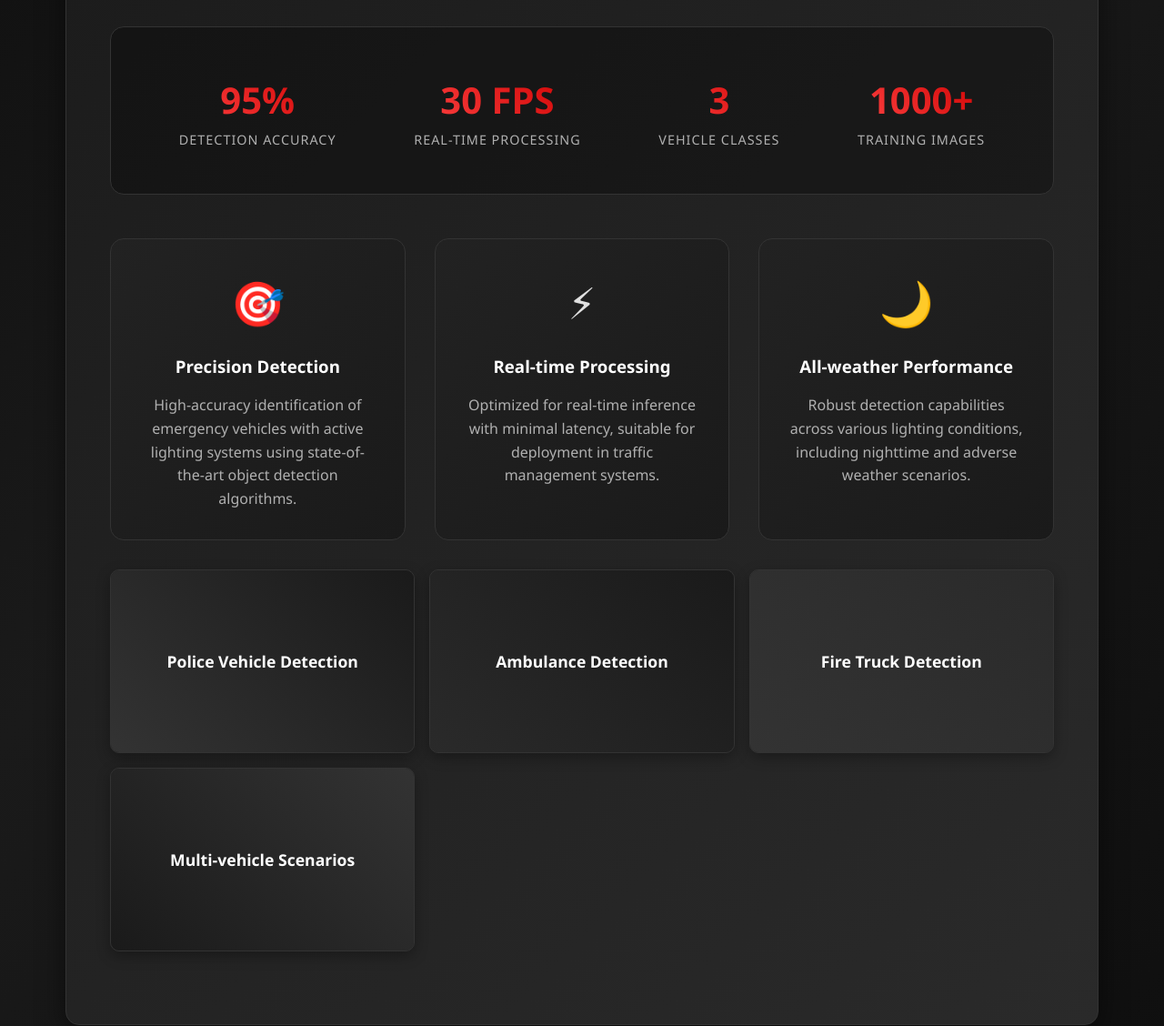
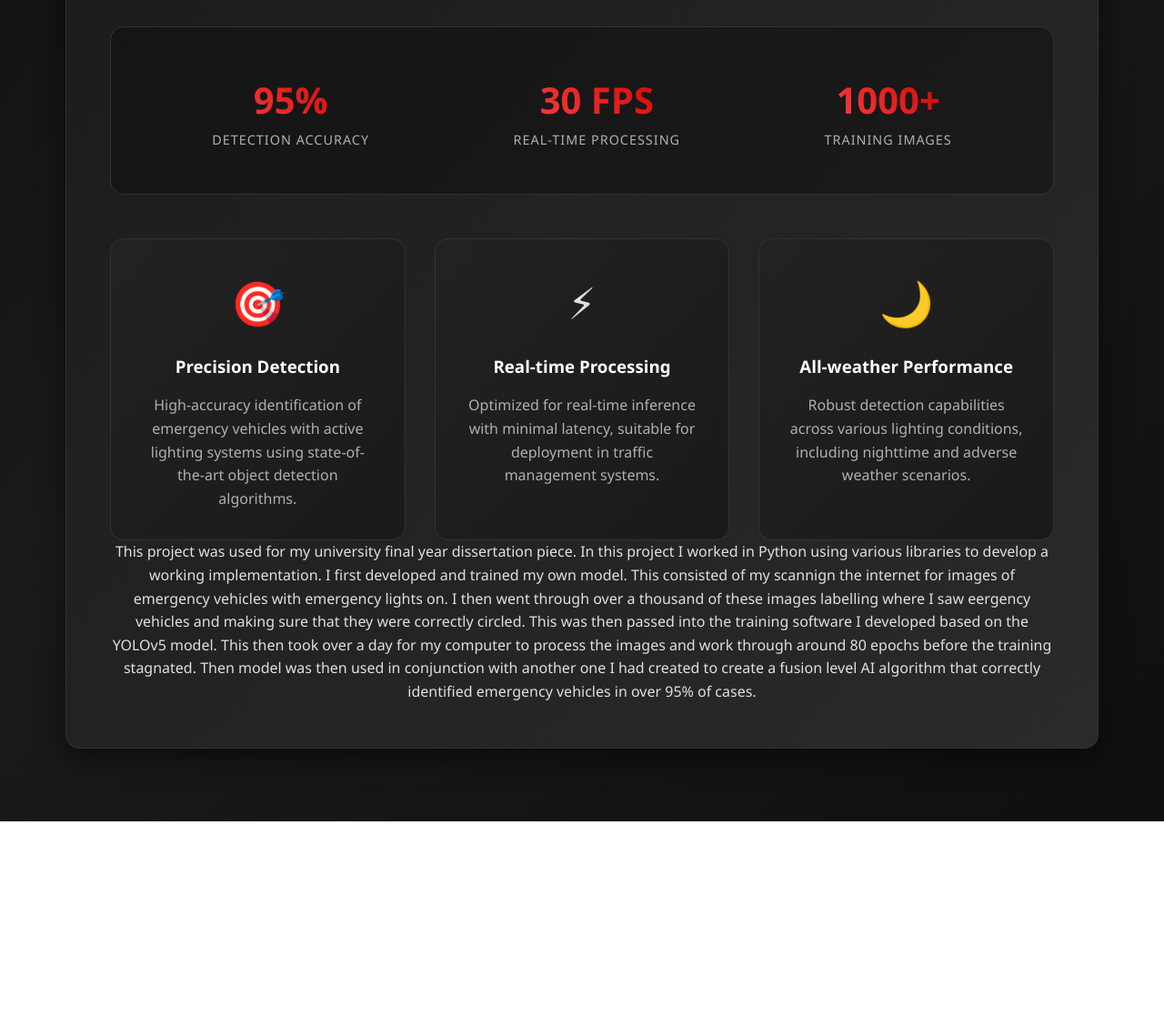
Before and after one commit to Arobi485/Arobi485.github.io, a plain HTML site: page index.html in a window 1280 px wide. Shown: the part 855-1983 px from the top of the page at 91% size. After the commit the page ends 1758 px from the top, so only its background shows below. Drawn offline with Linux system fonts and the light colour scheme.

Commit message:
Adding description to the emergency vehicle section

```diff
--- a/index.html
+++ b/index.html
@@ -347,7 +347,7 @@
 <body>
     <div class="container">
         <div class="header">
-            <h1>Portfolio Blog</h1>
+            <h1>Portfolio - Adam Robinson</h1>
             <p>Advancing Technology Through Innovation</p>
             <div class="subtitle">A journey through my software engineering projects</div>
         </div>
@@ -393,10 +393,6 @@
                     <div class="stat-label">Real-time Processing</div>
                 </div>
                 <div class="stat">
-                    <div class="stat-number">3</div>
-                    <div class="stat-label">Vehicle Classes</div>
-                </div>
-                <div class="stat">
                     <div class="stat-number">1000+</div>
                     <div class="stat-label">Training Images</div>
                 </div>
@@ -422,34 +418,9 @@
                 </div>
             </div>
 
-            <div class="image-grid">
-                <div class="image-item">
-                    <div class="image-placeholder" style="background: linear-gradient(45deg, #333, #1a1a1a);">
-                        Police Vehicle Detection
-                    </div>
-                </div>
-                <div class="image-item">
-                    <div class="image-placeholder" style="background: linear-gradient(45deg, #2a2a2a, #1a1a1a);">
-                        Ambulance Detection
-                    </div>
-                </div>
-                <div class="image-item">
-                    <div class="image-placeholder" style="background: linear-gradient(45deg, #333, #2a2a2a);">
-                        Fire Truck Detection
-                    </div>
-                </div>
-                <div class="image-item">
-                    <div class="image-placeholder" style="background: linear-gradient(45deg, #1a1a1a, #333);">
-                        Multi-vehicle Scenarios
-                    </div>
-                </div>
+            <div style="text-align: center;">
+                <p> This project was used for my university final year dissertation piece. In this project I worked in Python using various libraries to develop a working implementation. I first developed and trained my own model. This consisted of my scannign the internet for images of emergency vehicles with emergency lights on. I then went through over a thousand of these images labelling where I saw eergency vehicles and making sure that they were correctly circled. This was then passed into the training software I developed based on the YOLOv5 model. This then took over a day for my computer to process the images and work through around 80 epochs before the training stagnated. Then model was then used in conjunction with another one I had created to create a fusion level AI algorithm that correctly identified emergency vehicles in over 95% of cases.</p>
             </div>
-
-            <!--div style="text-align: center;">
-                <a href="#" class="github-link">
-                    🔗 View on GitHub
-                </a>
-            </div-->
         </article>
 
         <!-- Template for your next blog post - copy this structure -->
```
